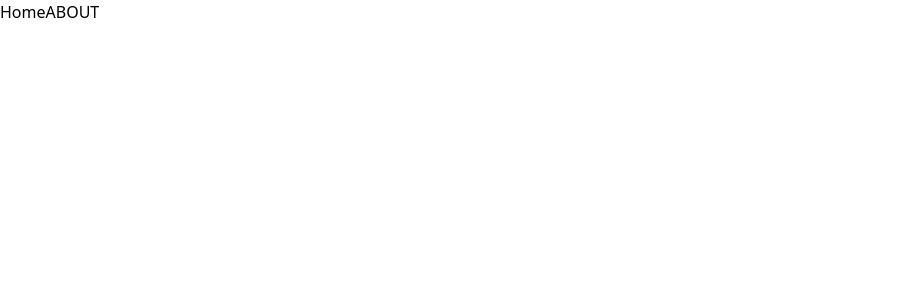
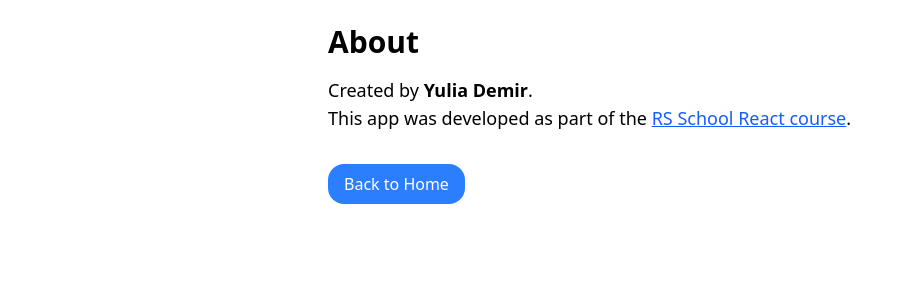
Before and after one commit to YuliaDemir/react, a React (Vite) app: page /about in a window 1280 px wide. Shown: the top 300 px of the page, without its empty margins (0-912 px from the left). Built offline with nearby package versions, Linux system fonts and the light colour scheme.

Commit message:
feat: apdate about page

```diff
--- a/src/components/about.tsx
+++ b/src/components/about.tsx
@@ -2,9 +2,29 @@ import { Link } from 'react-router';
 
 export const About = () => {
   return (
-    <>
-      <Link to="/">Home</Link>
-      ABOUT
-    </>
+    <div className="max-w-2xl mx-auto p-6">
+      <h1 className="text-3xl font-bold mb-4">About</h1>
+      <p className="=mb-2 text-lg">
+        Created by <span className="font-semibold">Yulia Demir</span>.
+      </p>
+      <p className="mb-4 text-lg">
+        This app was developed as part of the{' '}
+        <Link
+          to="https://rs.school/courses/reactjs"
+          className="text-blue-600 underline hover:text-blue-800"
+          target="_blank"
+          rel="noopener noreferrer"
+        >
+          RS School React course
+        </Link>
+        .
+      </p>
+      <Link
+        to="/"
+        className="inline-block mt-4 px-4 py-2 bg-blue-500 text-white rounded-2xl hover:bg-blue-600"
+      >
+        Back to Home
+      </Link>
+    </div>
   );
 };
```
